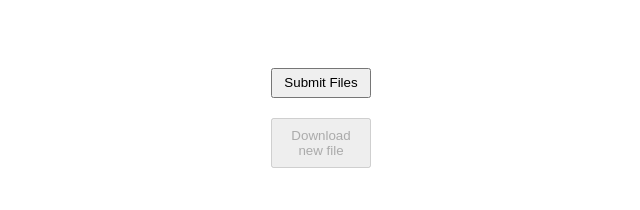
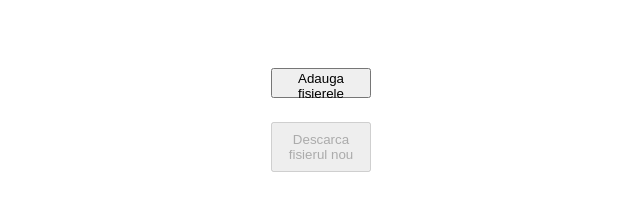
Before and after one commit to clauraz/xlsx-app, a React (Create React App) app: page / in a window 1280 px wide. Shown: the part 190-400 px from the top of the page, without its empty margins (319-959 px from the left). Built offline with nearby package versions, Linux system fonts and the light colour scheme.

Commit message:
changes buttons labels

```diff
--- a/src/FileInput.js
+++ b/src/FileInput.js
@@ -130,7 +130,7 @@ function FileInput() {
                 width: "100px",
               }}
             >
-              Submit Files
+              Adauga fisierele
             </button>
           </div>
         )}
@@ -144,7 +144,7 @@ function FileInput() {
         }}
         onClick={handleDownload}
       >
-        Download new file
+        Descarca fisierul nou
       </button>
     </div>
   );
```
